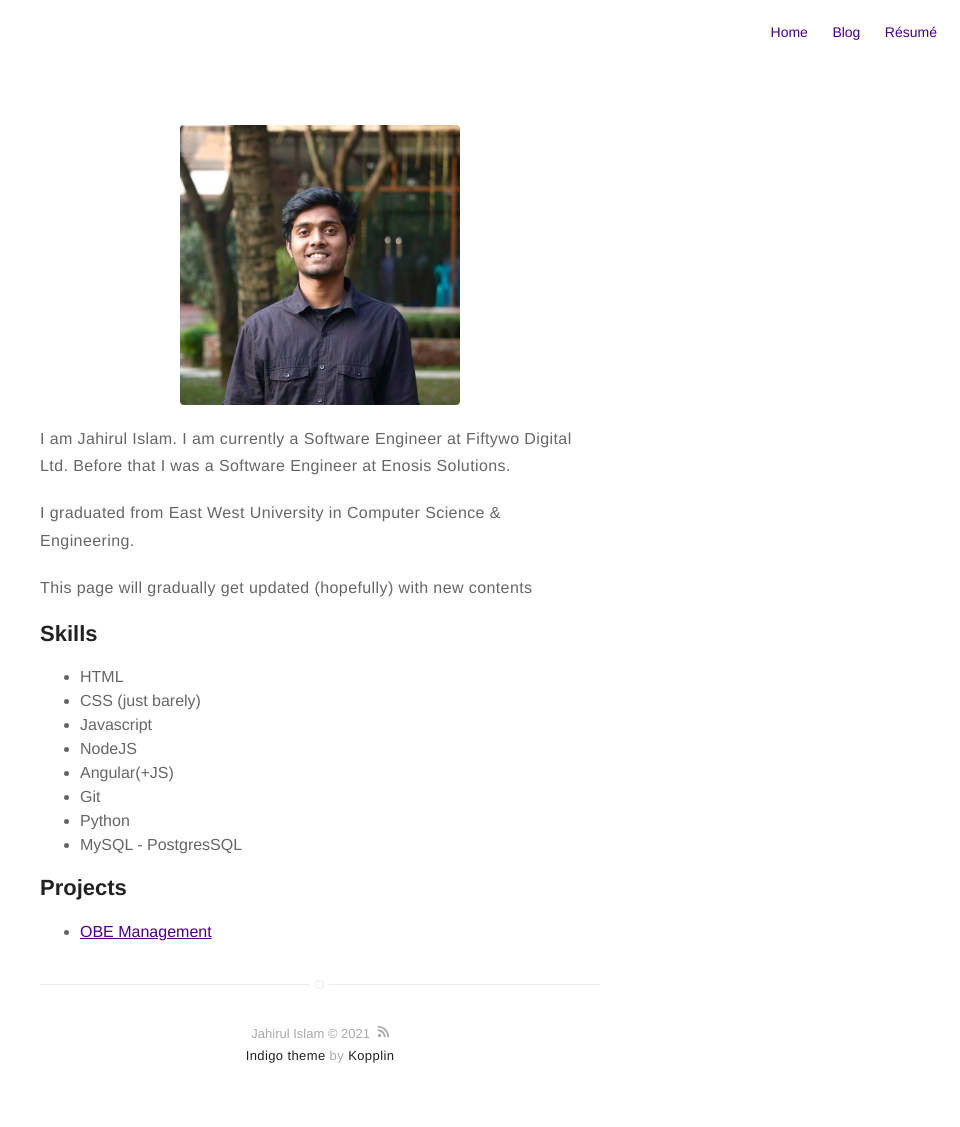
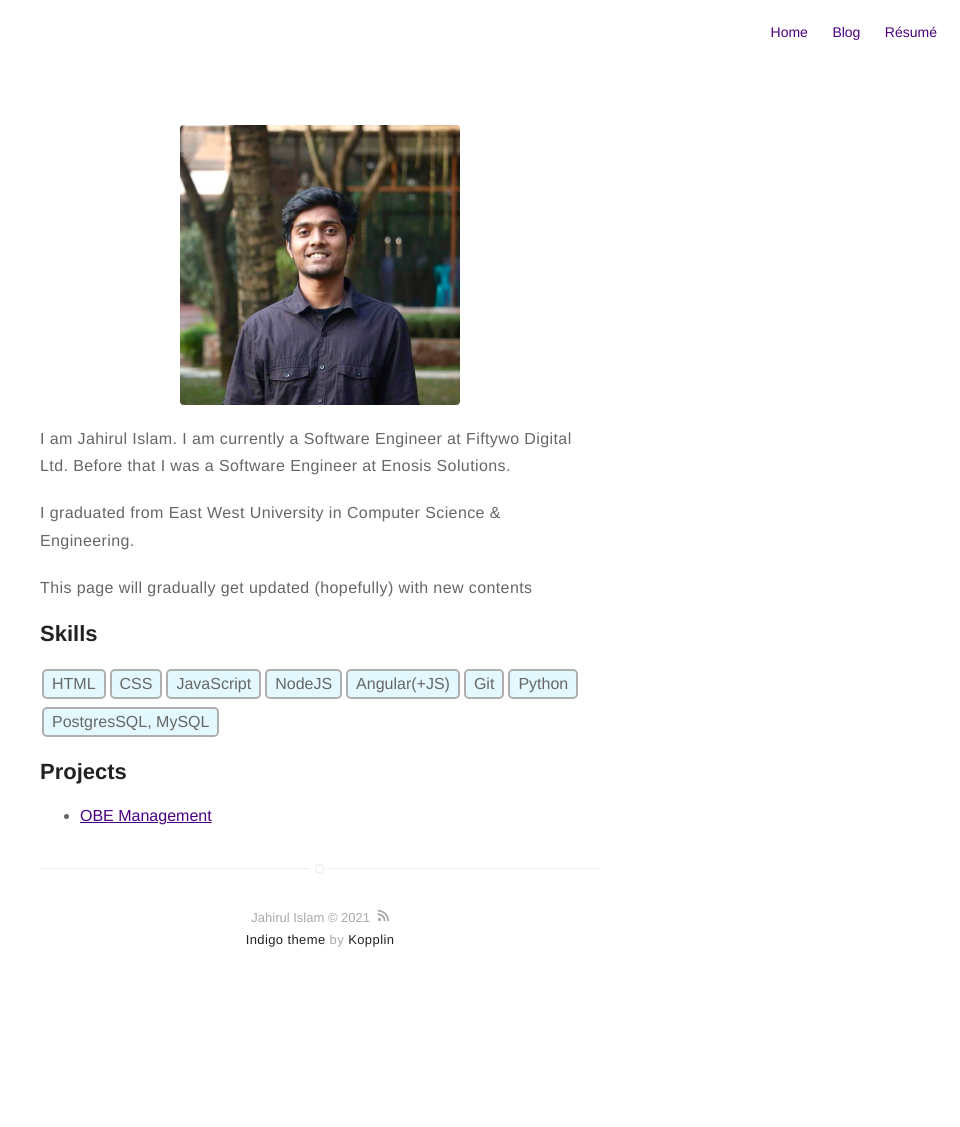
Before and after one commit to j-a-h-i-r/j-a-h-i-r.github.io, a Jekyll site: the page built from about.html, in a window 1280 px wide. Shown: the whole page, without its empty margins (320-1280 px from the left). Built offline with Jekyll 4.4.1, drawn with Linux system fonts in a browser that asks for light colours; after the commit the page ends 1011 px from its top, so only the background shows below that.

Commit message:
added collapsible skill section

```diff
--- a/_sass/components/others.sass
+++ b/_sass/components/others.sass
@@ -59,3 +59,38 @@
 
 .lost-container
     text-align: center
+
+div
+    .skill-test
+        margin: 0
+        padding: 0
+
+.skill-list
+    display: flex
+    flex-wrap: wrap
+
+.one-skill
+    background-color: rgba(200, 243, 255, 0.5)
+    margin: 4px 2px
+    padding: 4px 8px
+    border-radius: 5px
+    border: 2px solid #afafaf
+    cursor: pointer
+
+    ::active
+        background-color: red
+
+.skill-description
+    width: 50rem
+    display: none
+    background-color: #d0e4ea
+    padding: 4px 8px
+    margin: 4px 2px
+    border-radius: 5px
+    border: 1px solid aliceblue
+
+.opened
+    display: block
+    position: absolute
+    top: 35px
+    // right: -2px
--- /dev/null
+++ b/about.html
@@ -0,0 +1,41 @@
+---
+title: About
+layout: page
+---
+<p>
+	<img alt="Profile Image" src="{% if site.external-image %}{{ site.picture }}{% else %}{{ site.url }}/{{ site.picture }}{% endif %}" />
+</p>
+
+<p>
+	I am Jahirul Islam. I am currently a Software Engineer at Fiftywo Digital Ltd. Before that I was a Software Engineer
+	at Enosis Solutions.
+</p>
+
+<p>I graduated from East West University in Computer Science & Engineering.</p>
+
+<p>This page will gradually get updated (hopefully) with new contents </p>
+
+<h2>Skills</h2>
+
+<div class="skill-list" id="skill-list">
+	{% for skill in site.data.skills %}
+		<div class="one-skill" onclick="oneSkillClicked(event)">
+			<span class="skill-title"> {{skill.title}} </span>
+		</div>
+
+		<div style="position: relative; width: 0; height: 0">
+			<span class="skill-description"> {{skill.description}} </span>
+			<!-- <div style="position: absolute; left: 100px; top: 100px">
+					Hi there, I'm 100px offset from where I ought to be, from the top and left.
+			</div> -->
+		</div>
+
+	{% endfor %}
+</div>
+
+
+<h2>Projects</h2>
+
+<ul>
+	<li><a href="https://copo.jahir.me">OBE Management</a></li>
+</ul>
--- a/about.md
+++ /dev/null
@@ -1,30 +0,0 @@
----
-title: About
-layout: page
----
-![Profile Image]({% if site.external-image %}{{ site.picture }}{% else %}{{ site.url }}/{{ site.picture }}{% endif %})
-
-<p>I am Jahirul Islam. I am currently a Software Engineer at Fiftywo Digital Ltd. Before that I was a Software Engineer at Enosis Solutions.</p>
-
-<p>I graduated from East West University in Computer Science & Engineering.</p>
-
-<p>This page will gradually get updated (hopefully) with new contents </p>
-
-<h2>Skills</h2>
-
-<ul class="skill-list">
-	<li>HTML</li>
-	<li>CSS (just barely)</li>
-	<li>Javascript</li>
-	<li>NodeJS</li>
-	<li>Angular(+JS)</li>
-	<li>Git</li>
-	<li>Python</li>
-	<li>MySQL - PostgresSQL</li>
-</ul>
-
-<h2>Projects</h2>
-
-<ul>
-	<li><a href="https://copo.jahir.me">OBE Management</a></li>
-</ul>
--- a/assets/js/intro.js
+++ b/assets/js/intro.js
@@ -95,4 +95,59 @@ function modifyText(node, text, add = false) {
     return promise;
 }
 
+function skillClicked(event) {
+    console.log(event);
+    console.log(event.target);
+    const target = event.target;
+
+    if (target.nodeName === "SPAN" && target.classList.contains("skill-title")) {
+        console.log("title clicked")
+        const skillDescDiv = target.nextElementSibling;
+        console.log('skillDsecDiv', skillDescDiv);
+        skillDescDiv.classList.toggle('opened');
+    }
+    // const display = document.getElementById("html1").style.display;
+    // if (display == 'none') {
+    //     document.getElementById('html1').style.display = 'block';
+    // } else {
+    //     document.getElementById('html1').style.display = 'none';
+    // }
+}
+
+function oneSkillClicked(event) {
+    console.log(event);
+    console.log(event.target);
+    const target = event.target;
+
+    collapseAll();
+
+    if (target.nodeName === "DIV" && target.classList.contains("one-skill")) {
+        const skillDescDiv = target.nextElementSibling.children[0];
+        console.log('skillDsecDiv', skillDescDiv);
+        skillDescDiv.classList.toggle('opened');
+    }
+
+    if (target.nodeName === "SPAN" && target.classList.contains("skill-title")) {
+        console.log("title clicked")
+        // temp1.parentElement.nextElementSibling.children[0].classList.toggle('opened')
+        const skillDescDiv = target.parentNode.nextElementSibling.children[0];
+        console.log('skillDsecDiv', skillDescDiv);
+        skillDescDiv.classList.toggle('opened');
+    }
+    // const display = document.getElementById("html1").style.display;
+    // if (display == 'none') {
+    //     document.getElementById('html1').style.display = 'block';
+    // } else {
+    //     document.getElementById('html1').style.display = 'none';
+    // }
+}
+
+function collapseAll() {
+    const skillDescDiv = document.getElementsByClassName('skill-description');
+    for (const desc of skillDescDiv) {
+        desc.classList.remove('opened');
+    }
+}
+
+
 showText(0);
```
Also changed, not shown: _data/skills.yaml (added, +23 -0 lines).
